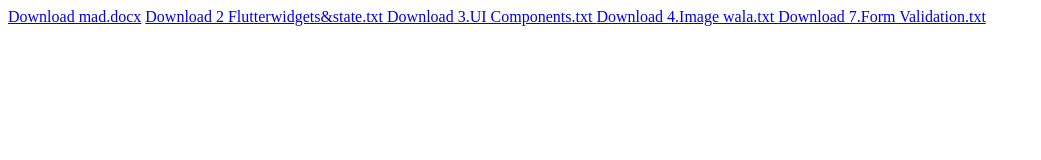
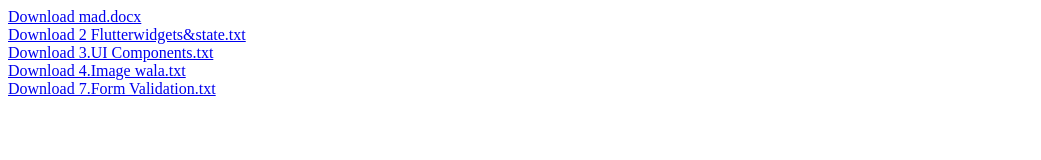
Before and after one commit to Panuj8141/awp, a plain HTML site: page index.html in a window 1280 px wide. Shown: the whole page, without its empty margins (0-1041 px from the left). Drawn offline with Linux system fonts and the light colour scheme.

Commit message:
Update index.html

```diff
--- a/index.html
+++ b/index.html
@@ -6,10 +6,10 @@
     <title>nothing</title>
 </head>
 <body>
-    <a href="mad.docx" download>Download mad.docx</a>
-    <a href="2 Flutterwidgets_state.txt" download>Download 2 Flutterwidgets&state.txt </a>
-    <a href="3.UI Components.txt" download>Download 3.UI Components.txt  </a>
-    <a href="4.Image wala.txt" download>Download 4.Image wala.txt </a>
+    <a href="mad.docx" download>Download mad.docx</a> <br />
+    <a href="2 Flutterwidgets_state.txt" download>Download 2 Flutterwidgets&state.txt </a> <br />
+    <a href="3.UI Components.txt" download>Download 3.UI Components.txt  </a> <br />
+    <a href="4.Image wala.txt" download>Download 4.Image wala.txt </a> <br />
     <a href="7.Form Validation.txt" download>Download  7.Form Validation.txt</a>
 
 </body>
```
